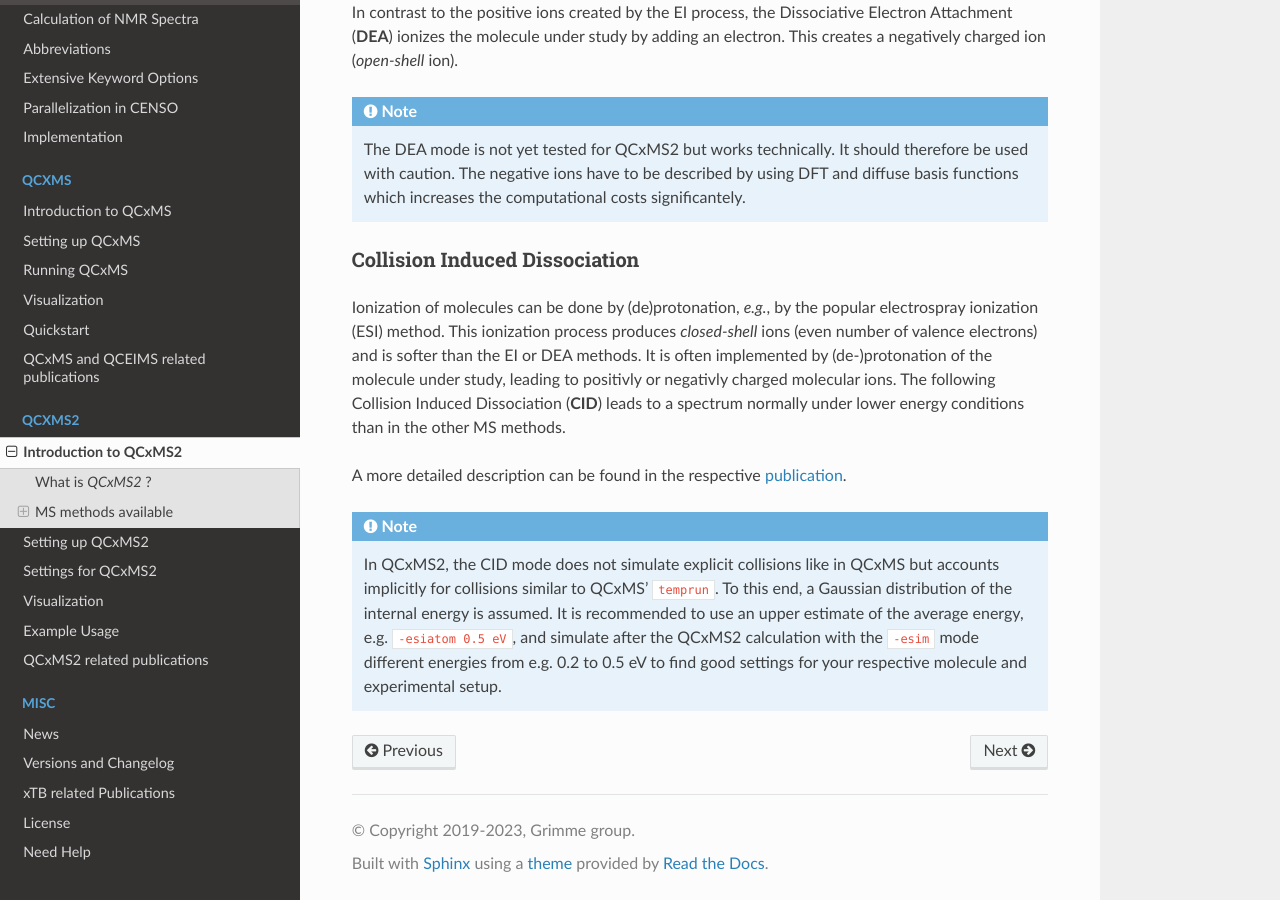
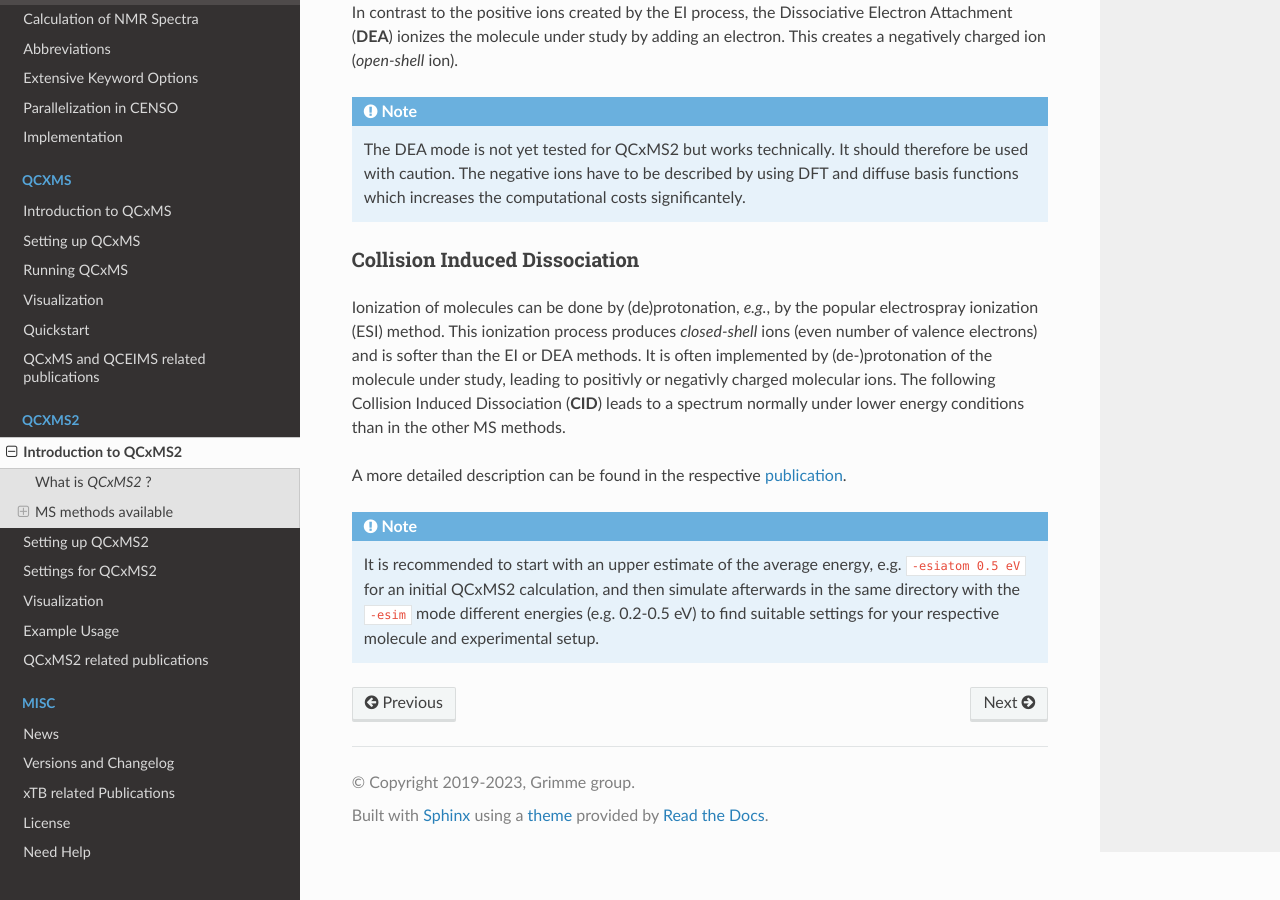
Before and after one commit to grimme-lab/xtb_docs, a Sphinx documentation site: the page built from source/qcxms2_doc/qcxms2.rst, in a window 1280 px wide and 900 px high, scrolled down 1246 px. Built offline with Sphinx 7.4.7 and the Read the Docs theme 3.1.0, drawn with Linux system fonts in a browser that asks for light colours.

Commit message:
updated QCxMS2 docs for CID mode

```diff
--- a/source/qcxms2_doc/qcxms2.rst
+++ b/source/qcxms2_doc/qcxms2.rst
@@ -57,8 +57,8 @@
 .. _publication: https://doi.org/10.1021/jasms.5c00234
 
 .. note::
-    In QCxMS2, the CID mode does not simulate explicit collisions like in QCxMS but accounts implicitly
-    for collisions similar to QCxMS' ``temprun``. To this end, a Gaussian distribution of the internal energy is assumed.
-    It is recommended to use an upper estimate of the average energy, e.g. ``-esiatom 0.5 eV``, and simulate after
-    the QCxMS2 calculation with the ``-esim`` mode different energies from e.g. 0.2 to 0.5 eV to find good settings
-    for your respective molecule and experimental setup.
+    It is recommended to start with an upper estimate of the average energy,
+    e.g. ``-esiatom 0.5 eV`` for an initial QCxMS2 calculation, and then
+    simulate afterwards in the same directory with the ``-esim`` mode
+    different energies (e.g. 0.2-0.5 eV) to find suitable settings for your respective molecule
+    and experimental setup.
--- a/source/qcxms2_doc/qcxms2_run.rst
+++ b/source/qcxms2_doc/qcxms2_run.rst
@@ -22,7 +22,7 @@
      -
    * - ``-ei``
      - Compute an electron impact (EI) spectrum (default).
-    * - ``-cid``
+   * - ``-cid``
      - Compute a collission-induced dissociation (CID) spectrum.
    * - ``-esim``
      - Simulate only different IEE distributions for a given reaction network from a previous calculation.
@@ -44,7 +44,7 @@
      - Specify energy per atom in eV, works only for CID mode.
    * - ``-esi [real]``
      - increase average internal energy in eV for CID mode (default 0.0)
-   * - ``esiw [real]``
+   * - ``-esiw [real]``
      - Specify width of ionization energy distribution in eV, works only for CID mode.
    * - ``-nots``
      - Take reaction energy instead of barrier → no path search (quick mode for fragments).
```
